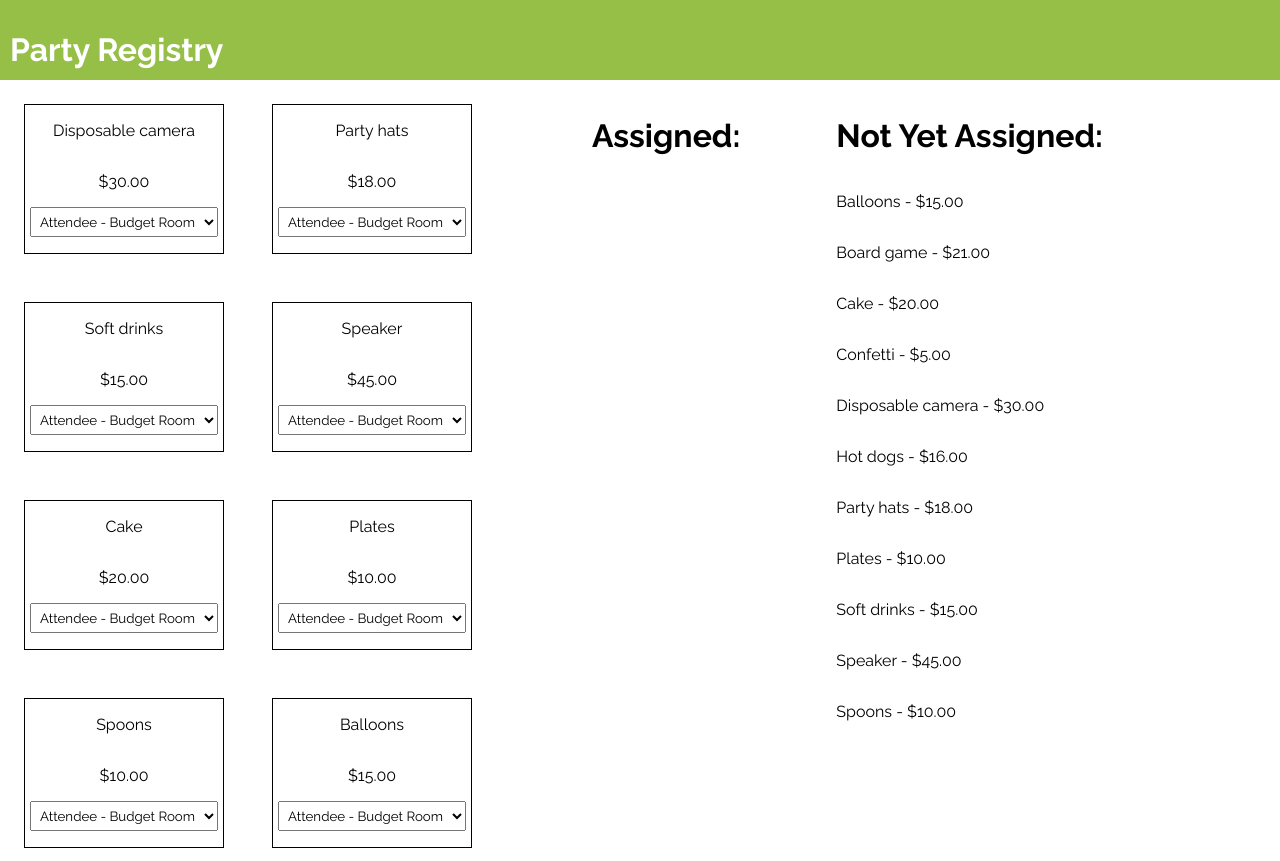
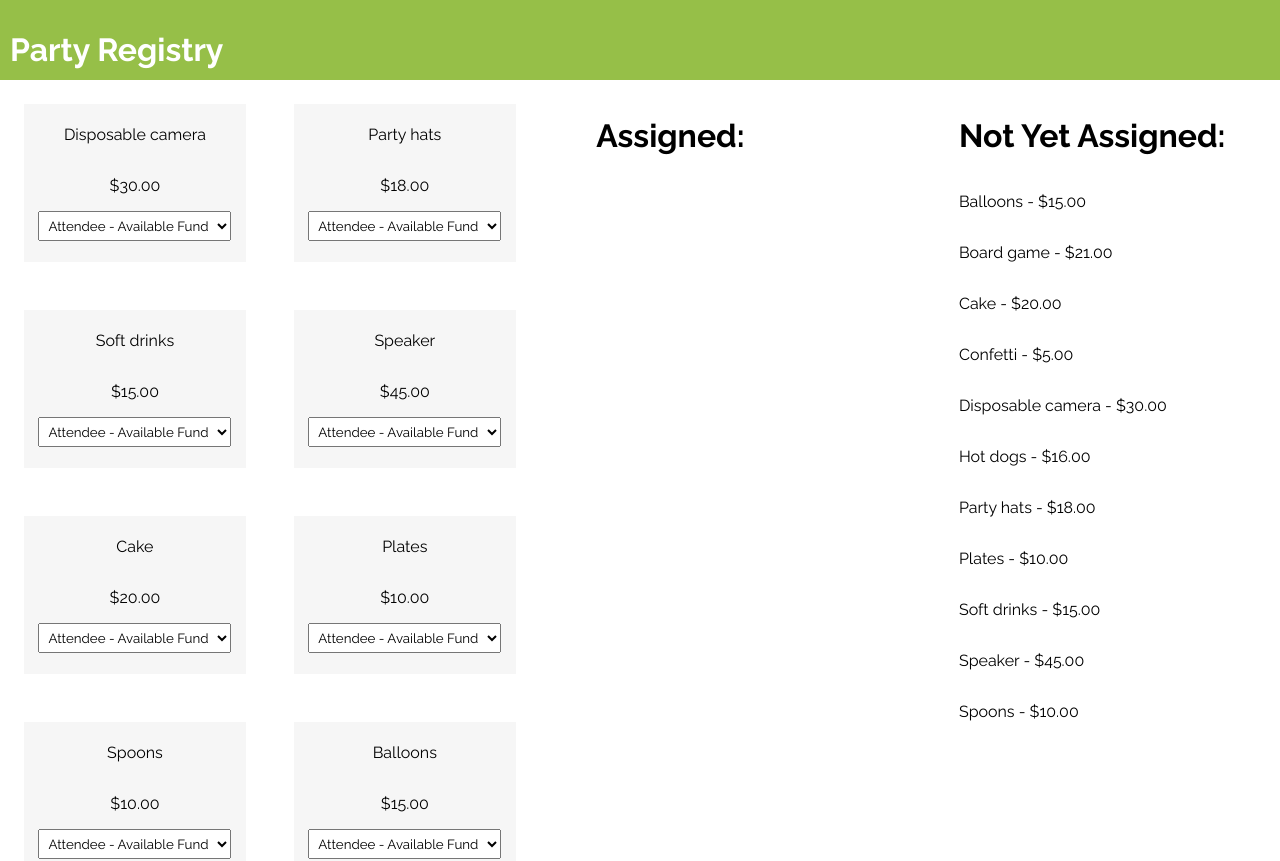
Before and after one commit to ashychiu/party-registry, a React (Create React App) app: page / in a window 1280 px wide. Shown: the top 861 px of the page. Built offline with nearby package versions, Linux system fonts and the light colour scheme.

Commit message:
Update styling

```diff
--- a/src/components/AttendeeList.js
+++ b/src/components/AttendeeList.js
@@ -8,7 +8,7 @@ const AttendeeList = ({ item, assignees, handleAssign }) => {
         id="attendee"
         onChange={(event) => handleAssign(item, event)}
       >
-        <option defaultValue>Attendee - Budget Room</option>
+        <option defaultValue>Attendee - Available Fund</option>
         {assignees.map((assignee) => {
           const budgetLeft = assignee.budget - (assignee.budgetUsed || 0);
           return (
--- a/src/components/ItemList.js
+++ b/src/components/ItemList.js
@@ -16,8 +16,8 @@ const ItemList = ({ items, assignees, handleAssign }) => {
                   : "item-list__container"
               }
             >
-              <p>{item.name}</p>
-              <p>${price}</p>
+              <p className="item-list__name">{item.name}</p>
+              <p className="item-list__price">${price}</p>
               <AttendeeList
                 item={item}
                 assignees={assignees}
--- a/src/styles/global.scss
+++ b/src/styles/global.scss
@@ -25,7 +25,7 @@ body,
   display: flex;
   flex-direction: column;
   justify-content: flex-start;
-  gap: 5%;
+  gap: 2%;
   @include tablet {
     flex-direction: row;
   }
@@ -45,19 +45,39 @@ body,
   flex-wrap: wrap;
   margin: 0;
   @include tablet {
-    width: 40%;
+    width: 50%;
+  }
+  &__name {
+    width: 30%;
+    @include tablet {
+      width: auto;
+    }
+  }
+  &__price {
+    width: 20%;
+    @include tablet {
+      width: auto;
+    }
   }
 }
 
+.item-list div:nth-child(even) {
+  background-color: #f6f6f6;
+}
 .item-list__container {
   width: 100%;
-  border: 1px solid black;
-  margin: 24px;
+  margin: 10px;
   display: flex;
-  flex-direction: column;
-  align-items: center;
+  // gap: 10px;
+  padding: 5px;
+  flex-wrap: wrap;
+  justify-content: space-around;
   @include tablet {
-    width: 200px;
+    background-color: #f6f6f6;
+    margin: 24px;
+    width: 40%;
+    flex-direction: column;
+    align-items: center;
   }
 }
 
@@ -65,14 +85,21 @@ select {
   margin-bottom: 16px;
   font-family: $raleway;
   padding: 5px;
+  align-self: flex-end;
+  @include tablet {
+    align-self: center;
+  }
 }
 
 .sticky {
   padding: 16px;
-  top: 0;
-  position: sticky;
-  align-self: flex-start;
-  height: auto;
+  @include tablet {
+    flex-basis: 30%;
+    top: 0;
+    position: sticky;
+    align-self: flex-start;
+    height: auto;
+  }
 }
 
 .assigned::after {
```
